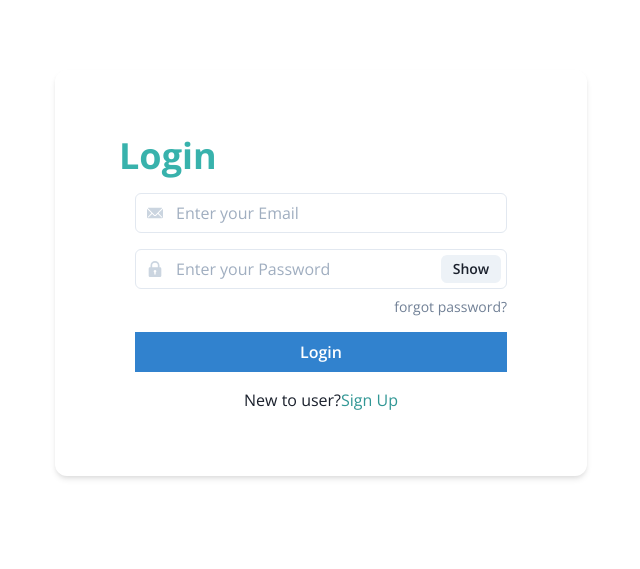
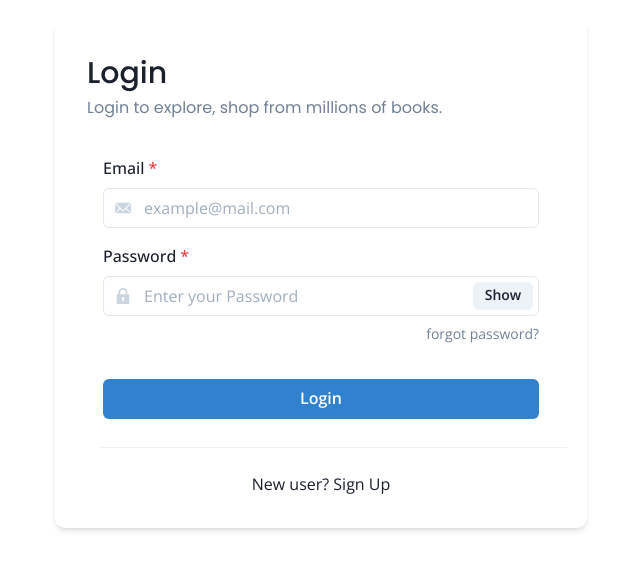
Before and after one commit to pardhav/Bookstore, a Next.js app: page /login in a window 1280 px wide. Shown: the part 123-692 px from the top of the page, without its empty margins (319-959 px from the left). Built offline with nearby package versions, Linux system fonts and the light colour scheme; no server answers.

Commit message:
Login Page UPDATES

```diff
--- a/src/components/SignUp/ValidationSchema.ts
+++ b/src/components/SignUp/ValidationSchema.ts
@@ -9,8 +9,8 @@ const SignupSchema = Yup.object().shape({
   email: Yup.string().required("Email is Required").email("Invalid email"),
   password: Yup.string()
     .min(8, "Must be at least 8 charecters")
-    .required("Password is Required")
-    .matches(/^[aA-zZ\s]+$/, "Password can contain only alphabets or numbers"),
+    .max(16, "Must be less than 16 charecters")
+    .required("Password is Required"),
   "tel-national": Yup.number().required("Mobile Number is required").positive(),
 });
 
--- a/src/pages/login.tsx
+++ b/src/pages/login.tsx
@@ -4,9 +4,12 @@ import {
   Box,
   Button,
   Center,
+  Divider,
   Flex,
   FormControl,
+  FormErrorMessage,
   FormHelperText,
+  FormLabel,
   Heading,
   Input,
   InputGroup,
@@ -14,51 +17,61 @@ import {
   InputRightElement,
   Link,
   Stack,
+  Text,
+  useToast,
 } from "@chakra-ui/react";
 import { EmailIcon, LockIcon } from "@chakra-ui/icons";
 import GlobalContext from "../context";
 import { signInWithEmail } from "@/modules";
 import { useFormik } from "formik";
+import * as Yup from "yup";
 
-// TODO: Add validations for email and password
-// TODO: Add formik
-// TODO: error check for while signin
 // TODO: navigate to home on suceesful login
-// TODO: link to navigate to signup
-// TODO: add loading state to button
+
+
 //"nect7479@gmail.com", "Marvel@3000"
+
+const LoginSchema = Yup.object().shape({
+  email: Yup.string().required("Email is required").email("Invalid Email"),
+  password: Yup.string()
+    .min(8, "Must be at least 8 charecters")
+    .max(16, "Must be less than 16 charecters")
+    .required("Password is Required"),
+});
 function Login() {
   const context = React.useContext(GlobalContext);
+  const toast = useToast();
   const [showPassword, setShowPassword] = React.useState(false);
-  const [loading, setLoading] = React.useState(false);
-  // React.useState(() => {
-  //   console.log(context);
-  // });
+  const [submitting, setSubmitting] = React.useState(false);
   const formik = useFormik({
     initialValues: {
       email: "",
       password: "",
     },
+    validationSchema: LoginSchema,
     onSubmit: async (values, actions) => {
       try {
         actions.setSubmitting(true);
+        setSubmitting(true);
         const user = await signInWithEmail(values.email, values.password);
         if (user && context.state) {
           context.state?.toggleHeader();
         }
-      } catch (error) {
-
+      } catch (error: any) {
+        toast({
+          status: "error",
+          position: "top",
+          title: "Unknown Error Occurred!",
+          description: error?.message,
+        });
       } finally {
         actions.setSubmitting(false);
+        setSubmitting(false);
       }
-
     },
   });
   const handleShowClick = () => setShowPassword(!showPassword);
-  const onSubmit = async (event: React.FormEvent<HTMLFormElement>) => {
-    setLoading(true);
-    event.preventDefault();
-  };
+
   return (
     <Layout hideHeader title="NECT - Login">
       <Center h="100vh">
@@ -67,37 +80,78 @@ function Login() {
           mb="2"
           justifyContent="center"
           alignItems="center"
-          borderRadius={12}
+          borderRadius={10}
           p={8}
           boxShadow="md"
         >
-          <Box
-            minW={{ base: "90%", md: "468px" }}
-            borderRadius={10}
-            border={1}
-            backgroundColor="whiteAlpha.900"
-            p={8}
+          <Box minW={{ base: "90%", md: "468px" }}>
+            <Box pb="5">
+              <Text
+                fontFamily="Poppins, sans-serif"
+                fontSize="3xl"
+                fontWeight="medium"
               >
-            <Heading color="teal.400">Login</Heading>
+                Login
+              </Text>
+              <Text
+                fontFamily="Poppins, sans-serif"
+                fontSize="md"
+                color="gray.500"
+              >
+                Login to explore, shop from millions of books.
+              </Text>
+            </Box>
 
-            <form onSubmit={onSubmit}>
+            <form onSubmit={formik.handleSubmit}>
               <Stack spacing={4} p="1rem" backgroundColor="whiteAlpha.900">
-                <FormControl>
+                <FormControl
+                  isRequired
+                  isInvalid={
+                    formik.errors["email"] !== undefined &&
+                    formik.errors["email"] !== null &&
+                    formik.errors["email"] !== "" &&
+                    formik.touched.email
+                  }
+                >
+                  <FormLabel htmlFor="email">Email</FormLabel>
+
                   <InputGroup>
                     <InputLeftElement pointerEvents="none" color="gray.300">
                       <EmailIcon />
                     </InputLeftElement>
-                    <Input type="email" placeholder="Enter your Email" />
+                    <Input
+                      id="email"
+                      type="email"
+                      placeholder="example@mail.com"
+                      value={formik.values.email}
+                      onChange={formik.handleChange}
+                      onBlur={formik.handleBlur}
+                    />
                   </InputGroup>
+                  <FormErrorMessage>{formik.errors.email}</FormErrorMessage>
                 </FormControl>
-                <FormControl>
+                <FormControl
+                  isRequired
+                  isInvalid={
+                    formik.errors["password"] !== undefined &&
+                    formik.errors["password"] !== null &&
+                    formik.errors["password"] !== "" &&
+                    formik.touched.password
+                  }
+                >
+                  <FormLabel htmlFor="password">Password</FormLabel>
+
                   <InputGroup>
                     <InputLeftElement pointerEvents="none" color="gray.300">
                       <LockIcon />
                     </InputLeftElement>
                     <Input
+                      id="password"
                       type={showPassword ? "text" : "password"}
                       placeholder="Enter your Password"
+                      value={formik.values.password}
+                      onChange={formik.handleChange}
+                      onBlur={formik.handleBlur}
                     />
                     <InputRightElement width="4.5rem">
                       <Button h="1.75rem" size="sm" onClick={handleShowClick}>
@@ -105,26 +159,28 @@ function Login() {
                       </Button>
                     </InputRightElement>
                   </InputGroup>
+                  <FormErrorMessage>{formik.errors.password}</FormErrorMessage>
+
                   <FormHelperText textAlign="right">
                     <Link>forgot password?</Link>
                   </FormHelperText>
                 </FormControl>
+                <Box pt="5">
                   <Button
-                  isLoading={loading}
-                  borderRadius={0}
+                    isLoading={submitting}
                     type="submit"
-                  variant="solid"
                     colorScheme="blue"
                     width="full"
                   >
                     Login
                   </Button>
+                </Box>
               </Stack>
             </form>
-            <Center>
-              New to user?
-              <Link color="teal.500" href="#">
-                Sign Up
+            <Divider m="3" color="gray.300" />
+            <Center mt="6">
+              <Link colorScheme="blue" href="signup">
+                New user? Sign Up
               </Link>
             </Center>
           </Box>
```
Lines whose indentation alone changed are shown as unchanged.
